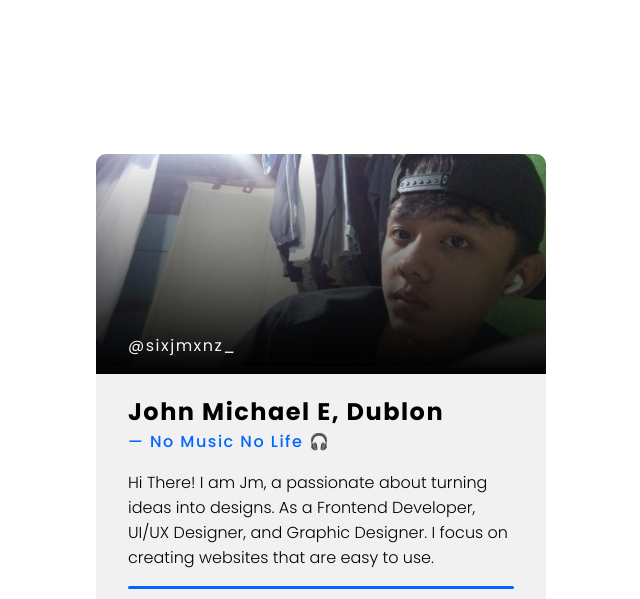
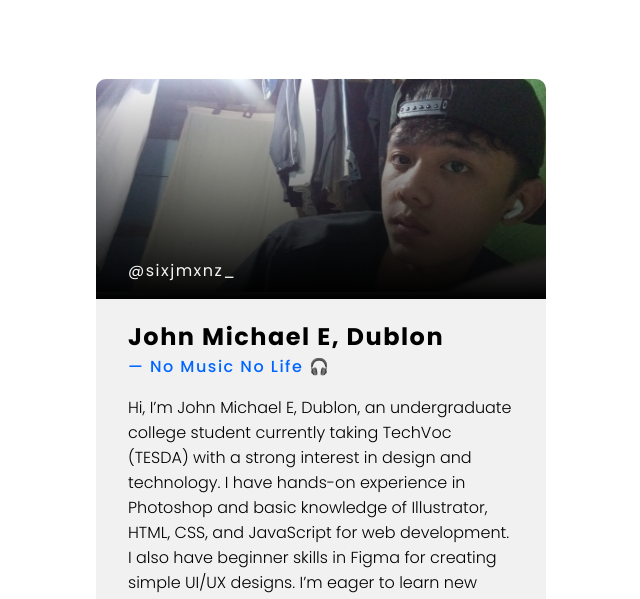
Before and after one commit to Dublonx/Profile, a plain HTML site: page index.html in a window 1280 px wide. Shown: the top 599 px of the page, without its empty margins (319-959 px from the left). Drawn offline with Linux system fonts and the light colour scheme.

Commit message:
Update index.html

```diff
--- a/index.html
+++ b/index.html
@@ -27,7 +27,7 @@
         <p>— No Music No Life 🎧</p>
       </div>
       <div class="about">
-        <p>Hi There! I am Jm, a passionate about turning ideas into designs. As a Frontend Developer, UI/UX Designer, and Graphic Designer. I focus on creating websites that are easy to use.</p>
+        <p>Hi, I’m John Michael E, Dublon, an undergraduate college student currently taking TechVoc (TESDA) with a strong interest in design and technology. I have hands-on experience in Photoshop and basic knowledge of Illustrator, HTML, CSS, and JavaScript for web development. I also have beginner skills in Figma for creating simple UI/UX designs. I’m eager to learn new skills, collaborate with others, and continuously grow in the creative and tech industry.</p>
       </div>
       <hr/>
       <div class="icons">
```
